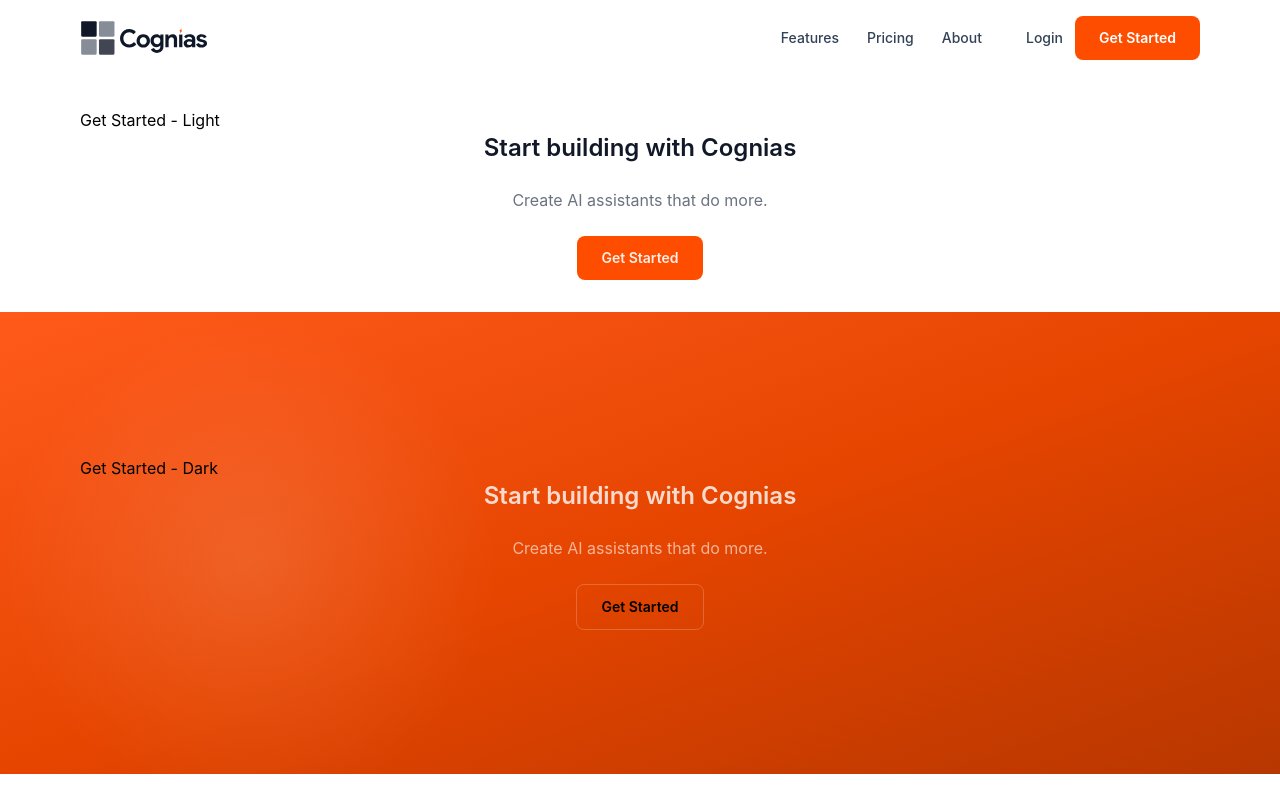
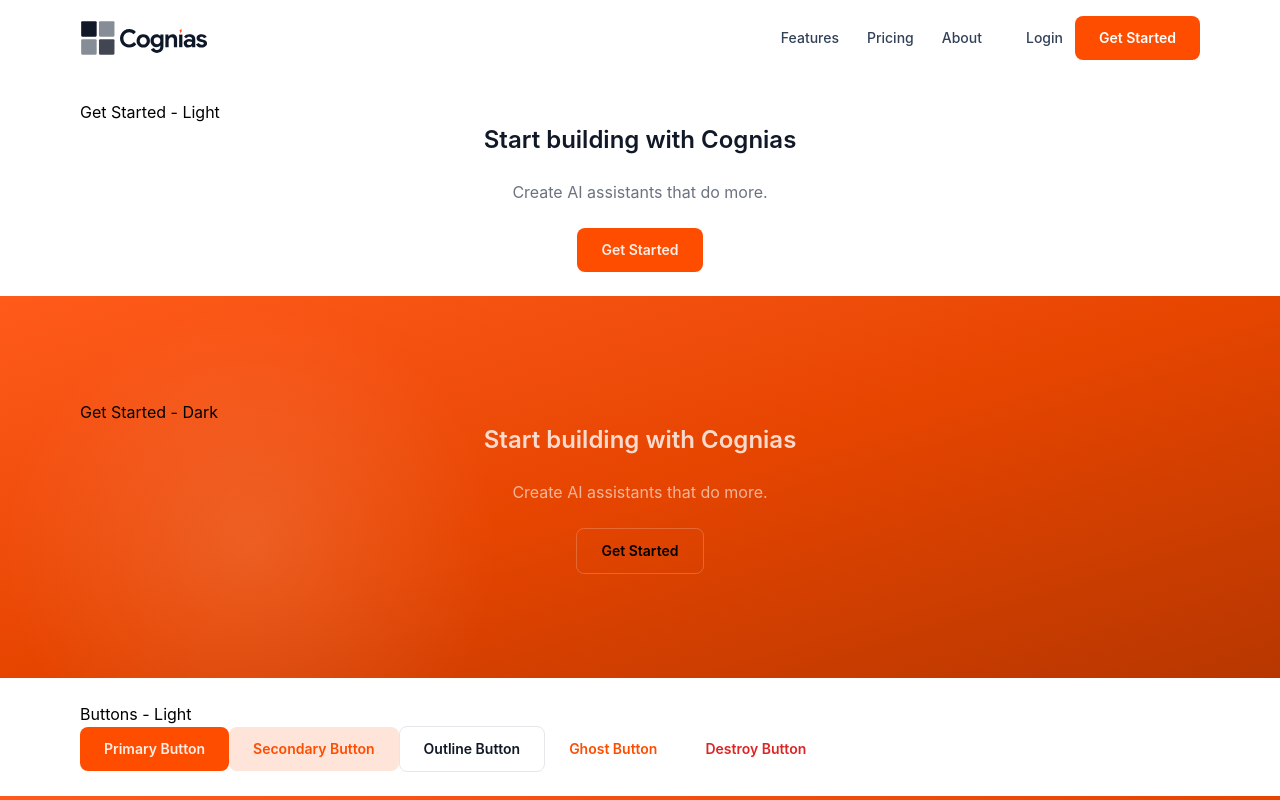
Before and after one commit to prandle/cognias-marketing, a React (Vite) app: page /components in a window 1280 px wide. Shown: the top 800 px of the page. Built offline with nearby package versions, Linux system fonts and the light colour scheme.

Commit message:
UI library

```diff
--- a/src/components/layout/FullWidthBand.tsx
+++ b/src/components/layout/FullWidthBand.tsx
@@ -41,7 +41,7 @@ export function FullWidthBand({
         </>
       )}
 
-      <Container className="relative py-24 md:py-28">
+      <Container className="relative py-16 md:py-20">
         {childrenWithTheme}
       </Container>
     </section>
--- a/src/components/layout/container.tsx
+++ b/src/components/layout/container.tsx
@@ -19,7 +19,7 @@ export function Container({
   return (
     <div
       className={`
-        w-full mx-auto px-4 my-8
+        w-full mx-auto px-4 my-6
         ${sizes[size]}
         ${className}
       `}
--- a/src/version.json
+++ b/src/version.json
@@ -1,3 +1,3 @@
 {
-  "build": 66
+  "build": 67
 }
```
Also changed, not shown: 1 other file (tests, documents, lock files or other folders).
